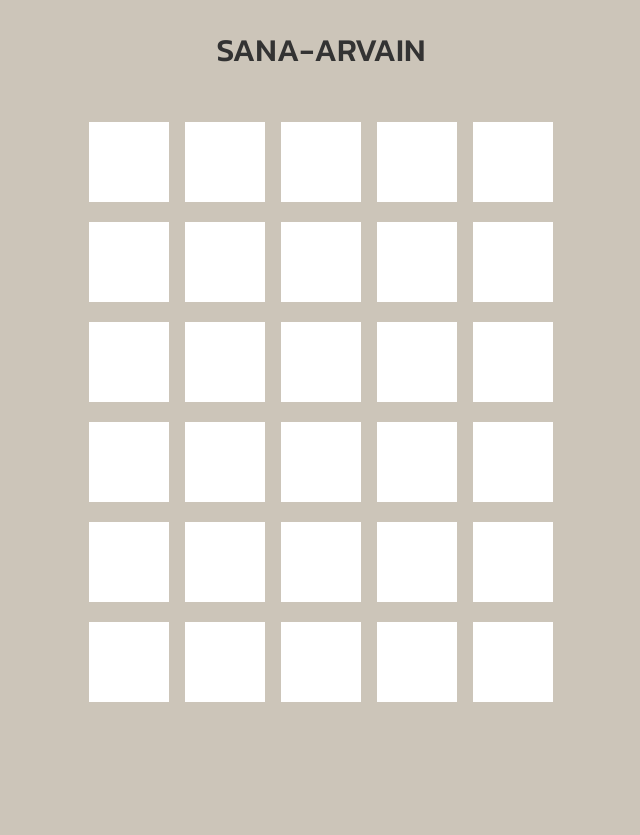
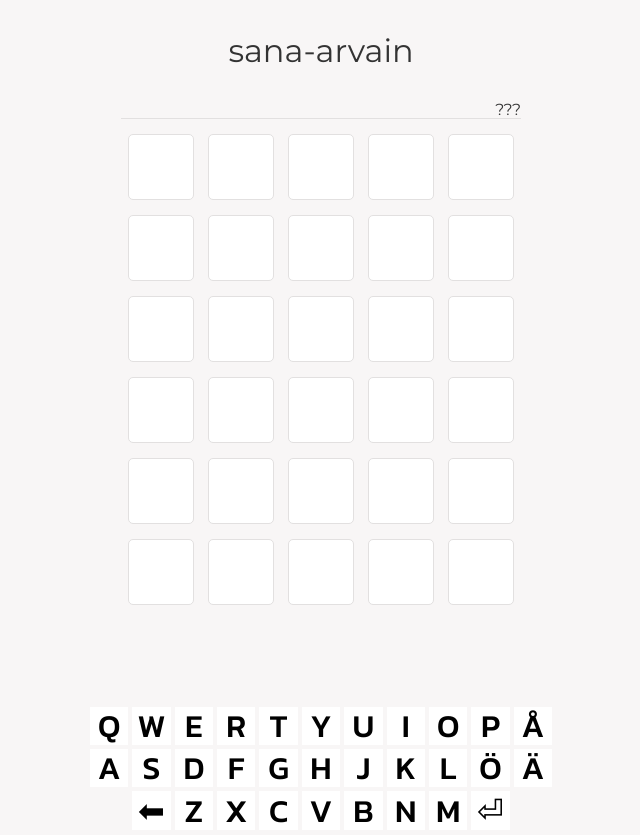
Before and after one commit to oikosulku/sana-arvain, a plain HTML site: page index.html in a window 1280 px wide. Shown: the top 835 px of the page, without its empty margins (319-959 px from the left). Drawn offline with Linux system fonts and the light colour scheme.

Commit message:
css styles improved, info modal done

```diff
--- a/index.html
+++ b/index.html
@@ -8,19 +8,28 @@
 
     <link rel="preconnect" href="https://fonts.googleapis.com">
 <link rel="preconnect" href="https://fonts.gstatic.com" crossorigin>
-<link href="https://fonts.googleapis.com/css2?family=Kanit:wght@500&display=swap" rel="stylesheet">
+<link href="https://fonts.googleapis.com/css2?family=Kanit:wght@500&family=Montserrat&display=swap" rel="stylesheet">
+
 
     <link rel="stylesheet" href="reset.css" />
     <link rel="stylesheet" href="style.css" />
 
-    <script type="text/javascript" src="/words.js"></script>
+    <script type="text/javascript" src="words.js"></script>
 
   </head>
   <body>
 
+    <div id="header">
+
+        <h1>sana-arvain</h1>
+
+        <div class="nav">
+            <span class="faq">???</span>
+        </div>
+
+    </div>
+
     <div id="container-words">
-
-        <h1>Sana-arvain</h1>
 
         <ul class="guess-word">
             <li class="guess-letter" id="l0--0"></li>
@@ -129,6 +138,28 @@
     <!-- end of keyboard -->
 
     <!--- modal windows -->
+    <div class="modal hidden" id="modInfo">
+        <button class="close-modal" id="modInfoClose">&times;</button>
+        <h3>Sana-Arvain</h3>
+        <p>Arvaa oikea sana kuudelle arvauksella. Käytä sivustolla näkyvää näppäimistöä.</p>
+        <p>Jos arvaamasi sanan kirjaimen laatikko vihreä, niin kirjain on oikein.</p>
+        <p>Jos arvaamasi sanan kirjaimen laatikko vihreä, niin kirjain on oikein.</p>
+        <p>Jos laatikko on oranssi, kirjain on sanassa, mutta väärässä paikassa.</p>
+        <p>Jos harmaa kirjainta ei ole sanassa.</p>
+        <p>Arvattavan sanan pitää olla oikea sana.</p>
+        <p>Poista kirjain &#x2B05; </p>
+        <p>Klikkaa enter &#9166; kun olet kirjoittanut sanan</p>
+
+        <div class="info">
+            <p>Sana-arvain on version suositusta <a href="https://www.nytimes.com/games/wordle/index.html">Wordle</a> pelistä. Jonka virallinen suomi version löytyy <a href="https://wordle.global/fi">wordle.global/fi</a></p>
+            <p>Löydä koodi Git Hubista: <a href="https://github.com/oikosulku/sana-arvain">GitHub</a></p>
+            <p>Sanaston lähde: <a href="https://kaino.kotus.fi/sanat/nykysuomi/">kaino.kotus.fi</a></p>
+            <p>Credits to Josh Wardle (original Wordle creator)</p>
+            <p>Tämä versio on tehty koodausharjoituksena</p>
+        </div>
+    </div>
+
+
 
     <div class="modal hidden" id="modShort">
         <button class="close-modal" id="modShortClose">&times;</button>
--- a/script.js
+++ b/script.js
@@ -18,6 +18,8 @@
 // SET UP THE START
 
 // get the Buttons
+const btnCloseModInfo = document.getElementById('modInfoClose');
+const btnOpenInfo = document.querySelector('.faq');
 const btnPress = document.querySelectorAll('.letter');
 const btnCloseModShort = document.getElementById('modShortClose');
 const btnCloseModNotword = document.getElementById('modNotwordClose');
@@ -81,6 +83,17 @@ toggleModal = function( modalName ) {
     document.getElementById(modalName).classList.toggle('hidden');
     document.querySelector('.overlay').classList.toggle('hidden');
 }
+
+// MODAL INFO
+btnCloseModInfo.addEventListener('click', function() {
+    document.getElementById('modInfo').classList.add('hidden');
+    document.querySelector('.overlay').classList.add('hidden');
+});
+
+btnOpenInfo.addEventListener('click', function() {
+    document.getElementById('modInfo').classList.remove('hidden');
+    document.querySelector('.overlay').classList.remove('hidden');
+});
 
 // MODAL - word is too short
 closeModalShort = function() {
--- a/style.css
+++ b/style.css
@@ -1,6 +1,6 @@
 
 body {
-    background: #ccc5b9;
+    background: #F8F6F6;
     font-family: 'Kanit', sans-serif;
 }
 
@@ -14,23 +14,75 @@ h1 {
     padding: 30px;
     text-align: center;
     color:#333;
-    text-transform: uppercase;
+    font-family: 'Montserrat', sans-serif;
+
+}
+p {
+    font-size: smaller;
+    font-weight: normal;
+    font-family: 'Montserrat', sans-serif;
+}
+#header {
+    margin: 0 auto;
+    width: 25rem;
+    border-bottom: 1px solid #E2E0E0;
 }
 
+.nav {
+    width: 100%;
+    text-align: right;
+    font-family: 'Montserrat', sans-serif;
+}
+
+.faq {
+    color:#333;
+    cursor: hand;
+}
+
+.faq:hover {
+    color: #FFC300;
+    cursor: pointer;
+}
 /*
     containers
 */
+
 #container-words {
-    width: 480px;
+    width: 25rem;
     margin: 0 auto;
     text-align: center;
 }
 
-#container-keyboard {
-    width: 650px;
-    margin: 150px auto 0;
+
+/*
+    flex box for guessed words
+*/
+
+.guess-word {
+    display: flex;
+    flex-flow: row wrap;
+    justify-content: space-around;
+    margin: 10px 0;
+}
+
+.guess-letter {
+    background: #fff;
+    padding: 0;
+    width: 4rem;
+    height: 4rem;
+    margin-top: 5px;
+    line-height: 4rem;
+    color: #444;
+    font-weight: bold;
+    font-size: 3rem;
     text-align: center;
+    border: 1px solid #E2E0E0;
+    border-radius: 5px;
 }
+
+/*
+    New game button
+*/
 
 .wrap {
     width: 200px;
@@ -55,34 +107,20 @@ h1 {
 	background-color:#5cbf2a;
 }
 
-/*
-    flex box for guessed words
-*/
-.guess-word {
-    display: flex;
-    flex-flow: row wrap;
-    justify-content: space-around;
-    margin: 10px 0;
-}
-
-.guess-letter {
-    background: #fff;
-    padding: 0px;
-    width: 80px;
-    height: 80px;
-    margin-top: 10px;
-    line-height: 80px;
-    color: #444;
-    font-weight: bold;
-    font-size: 4em;
-    text-align: center;
-}
-
-
 
 /*
     Keyboard Styles
 */
+
+#container-keyboard {
+    width: 32rem; /* 32*/
+    margin: 100px auto 0;
+    text-align: center;
+    display: flex;
+    flex-flow: row wrap;
+    justify-content: space-around;
+}
+
 
 #letterBox {
     margin-top: 100px;
@@ -91,15 +129,14 @@ h1 {
 
 .letter {
     float: left;
-    width: 50px;
-    height: 50px;
-    line-height: 50px;
+    width: 2rem;
+    height: 2rem;
+    line-height: 2rem;
     font-size: 2em;
     background-color: #fff;
-    margin: 2px 1px;
+    margin: 2px 2px;
     padding: 0.1em;
     text-align: center;
-    cursor: hand;
 }
 
 .letter:hover {
@@ -109,9 +146,9 @@ h1 {
 
 .hiddenLetter {
     float: left;
-    width: 50px;
-    height: 50px;
-    margin: 2px 1px;
+    width: 2rem;
+    height: 2rem;
+    margin: 2px 0;
     font-size: 2em;
     padding: 0.1em;
 }
@@ -152,20 +189,40 @@ h1 {
 
  .modal {
     position: absolute;
-    top: 40%;
+    top: 30%;
     left: 50%;
     transform: translate(-50%, -50%);
     width: 40%;
     background-color: white;
-    padding: 2rem 0;
+    padding: 2rem 1rem;
     border-radius: 5px;
     box-shadow: 0 3rem 5rem rgba(0, 0, 0, 0.3);
     z-index: 10;
     text-align: center;
-    font-size: 1.5em;
+    font-family: Verdana, Geneva, Tahoma, sans-serif;
   }
 
-  .overlay {
+.modal h3 {
+    text-transform: uppercase;
+    margin: 10px 0 20px;
+}
+
+.modal p, ul {
+    font-size: 1rem;
+    font-weight: normal;
+    margin: 10px 0;
+    text-align: left;
+}
+.modal .info {
+    margin-top: 10px;
+    border-top: 1px solid #E2E0E0;
+
+}
+.modal .info p {
+    font-size: 0.8rem;
+}
+
+.overlay {
     position: absolute;
     top: 0;
     left: 0;
@@ -174,4 +231,4 @@ h1 {
     background-color: rgba(0, 0, 0, 0.6);
     backdrop-filter: blur(3px);
     z-index: 5;
-  }
+}
```
